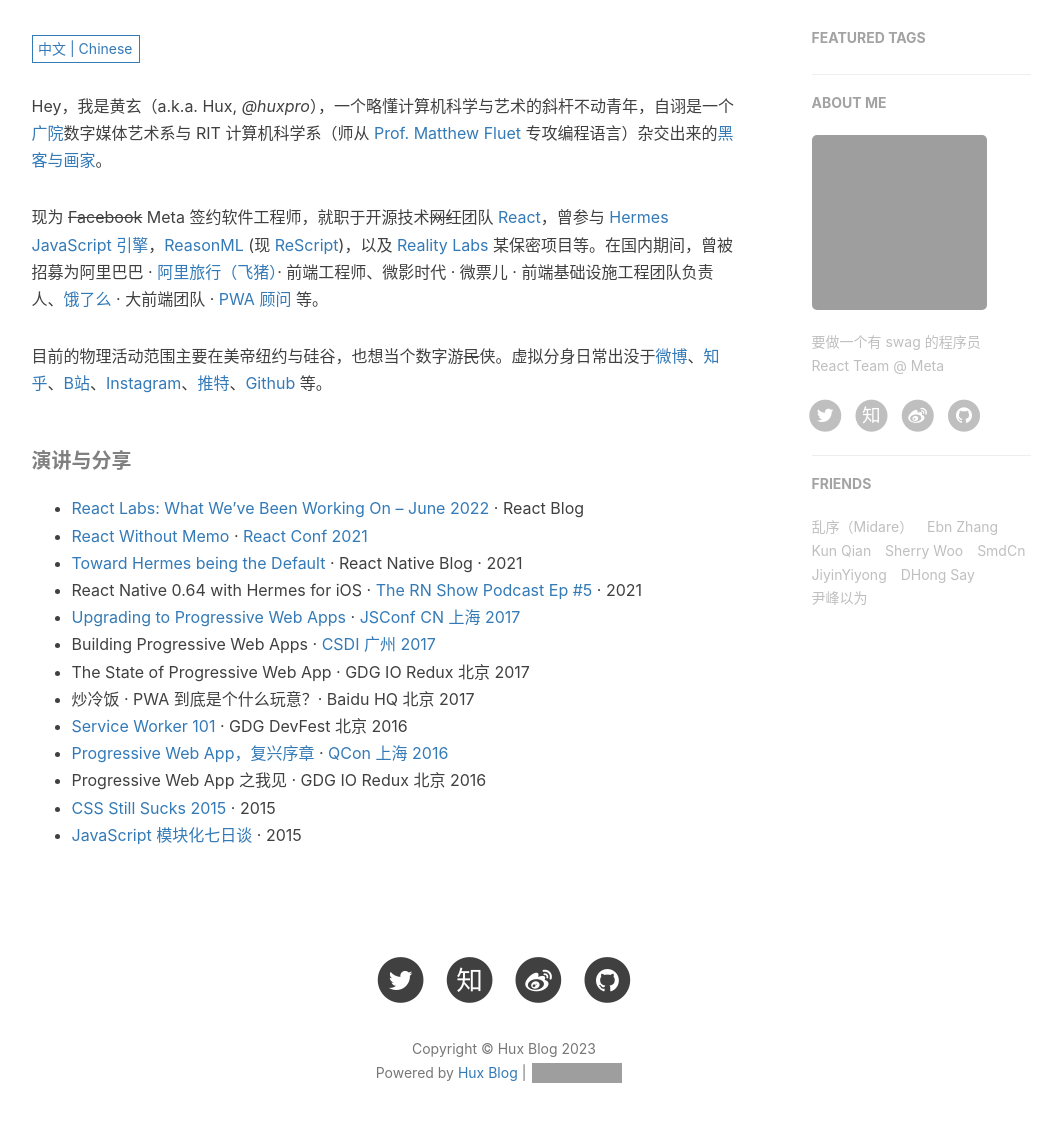
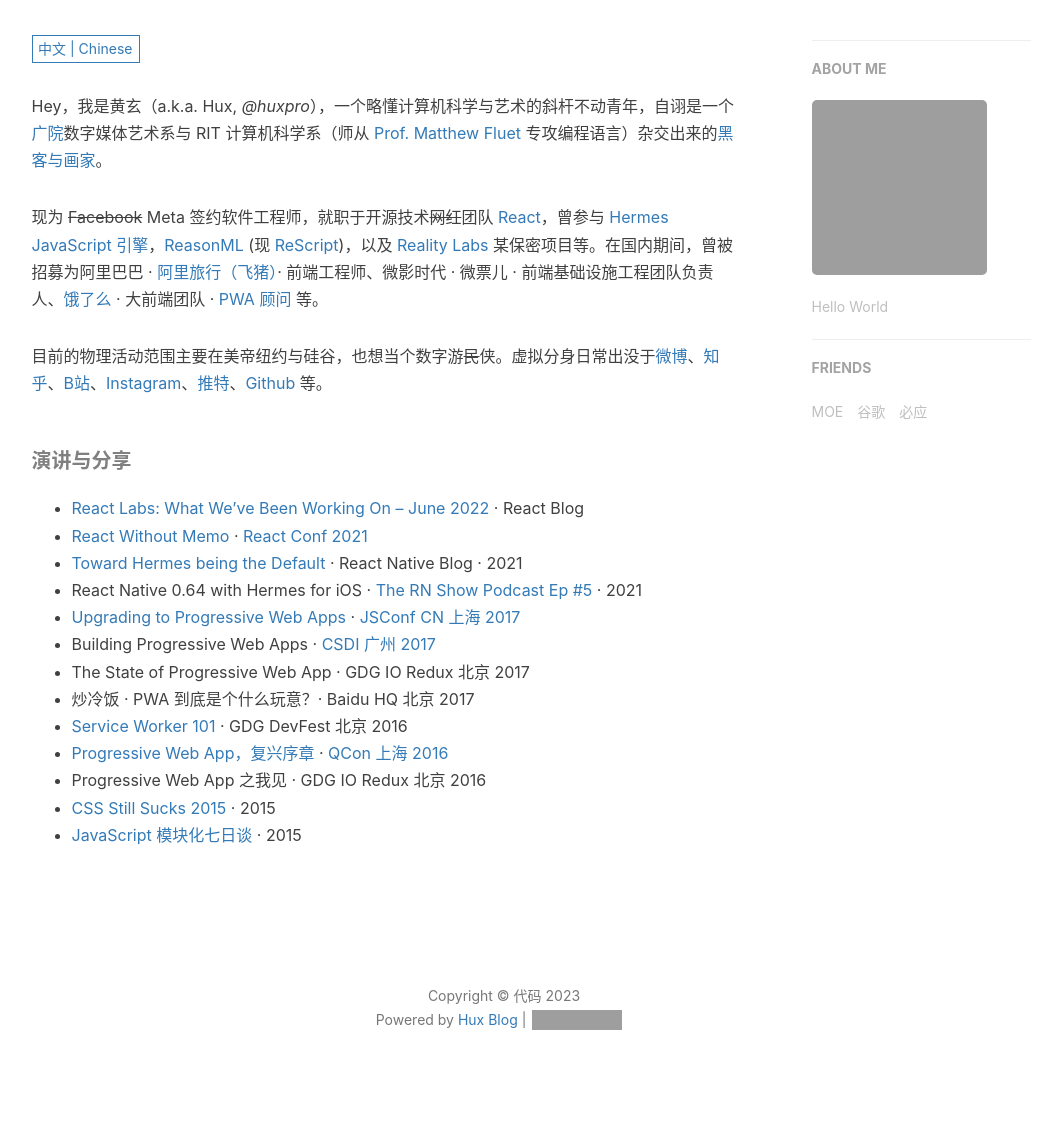
Before and after one commit to 8838/8838.github.io, a Jekyll site: the page built from about.html, in a window 1280 px wide and 1400 px high, scrolled down 195 px. Shown: the part 223-1345 px from the top of the window, without its empty margins (136-1198 px from the left). Built offline with Jekyll 4.4.1, drawn with Linux system fonts in a browser that asks for light colours; nearby versions of some CDN libraries; comment, search, counter and statistics services are not loaded; grey boxes are pictures that could not be loaded.

Commit message:
Update _config.yml

```diff
--- a/_config.yml
+++ b/_config.yml
@@ -1,11 +1,11 @@
 # Site settings
-title: Hux Blog
-SEOTitle: 黄玄的博客 | Hux Blog
-header-img: img/home-bg.jpg
-email: huxpro@gmail.com
-description: "这里是 @Hux黄玄 的个人博客，与你一起发现更大的世界 | 要做一个有 swag 的程序员"
-keyword: "黄玄, Hux黄玄, Hux, 鬼栈, huxpro, @huxpro, 黄玄的博客, Hux Blog, 博客, 个人网站, 互联网, Web, JavaScript, React, React Native, 前端, 设计"
-url: "https://huangxuan.me" # your host, for absolute URL
+title: 代码
+SEOTitle: 代码博客 | Code Blog
+header-img: img/pic.jpg
+email: info@daima.eu.org
+description: "一个Linux爱好者，平时捣腾Linux中所遇到的问题记录在此"
+keyword: "代码, 代码博客, Code Blog, 翻墙, 教程, 梯子, vps, host, debian, linux, code, blog, v2ray, ssr, vpn, wordpress, typecho"
+url: "http://daima.eu.org" # your host, for absolute URL
 baseurl: "" # for example, '/blog' if your blog hosted on 'host/blog'
 
 # Publish posts or collection documents with a future date.
@@ -13,12 +13,12 @@ future: true
 
 # SNS settings
 RSS: false
-weibo_username: huxpro
-zhihu_username: huxpro
-github_username: huxpro
-twitter_username: huxpro
-#facebook_username:  huxpro
-#linkedin_username:  firstname-lastname-idxxxx
+#weibo_username: nano
+#zhihu_username: nano
+#github_username: nano
+#twitter_username: nano
+#facebook_username:  nano
+#linkedin_username:  nano
 
 # Build settings
 # from 2016, 'pygments' is unsupported on GitHub Pages. Use 'rouge' for highlighting instead.
@@ -66,19 +66,19 @@ netease_comment: false
 
 # Analytics settings
 # Baidu Analytics
-# ba_track_id: [your track id]
+# ba_track_id: nano
 
 # Google Analytics
-ga_track_id: "UA-49627206-1" # Format: UA-xxxxxx-xx
-ga_domain: huangxuan.me
+# ga_track_id: "nano" # Format: UA-xxxxxx-xx
+# ga_domain: nano
 
 # Sidebar settings
-sidebar: true # whether or not using Sidebar.
-sidebar-about-description: "要做一个有 swag 的程序员 <br> React Team @ Meta"
-sidebar-avatar: https://github.com/Huxpro.png # use absolute URL, seeing it's used in both `/` and `/about/`
+#sidebar: false # whether or not using Sidebar.
+sidebar-about-description: "Hello World"
+sidebar-avatar: https://github.com/8838.png # use absolute URL, seeing it's used in both `/` and `/about/`
 
 # Featured Tags
-featured-tags: true # whether or not using Feature-Tags
+featured-tags: false # whether or not using Feature-Tags
 featured-condition-size: 1 # A tag will be featured if the size of it is more than this condition value
 
 # Progressive Web Apps
@@ -91,12 +91,7 @@ page-mathjax: false
 # Friends
 friends:
   [
-    { title: "乱序（Midare）", href: "http://mida.re/" },
-    { title: "Ebn Zhang", href: "https://ebnbin.dev/" },
-    { title: "Kun Qian", href: "http://kunq.me" },
-    { title: "Sherry Woo", href: "https://sherrywoo.me/" },
-    { title: "SmdCn", href: "http://blog.smdcn.net" },
-    { title: "JiyinYiyong", href: "http://tiye.me/" },
-    { title: "DHong Say", href: "http://dhong.co" },
-    { title: "尹峰以为", href: "http://ingf.github.io/" },
+    { title: "MOE", href: "https://www.moe.ms/" },
+    { title: "谷歌", href: "https://www.google.com/" },
+    { title: "必应", href: "https://www.bing.com/" },
   ]
```
